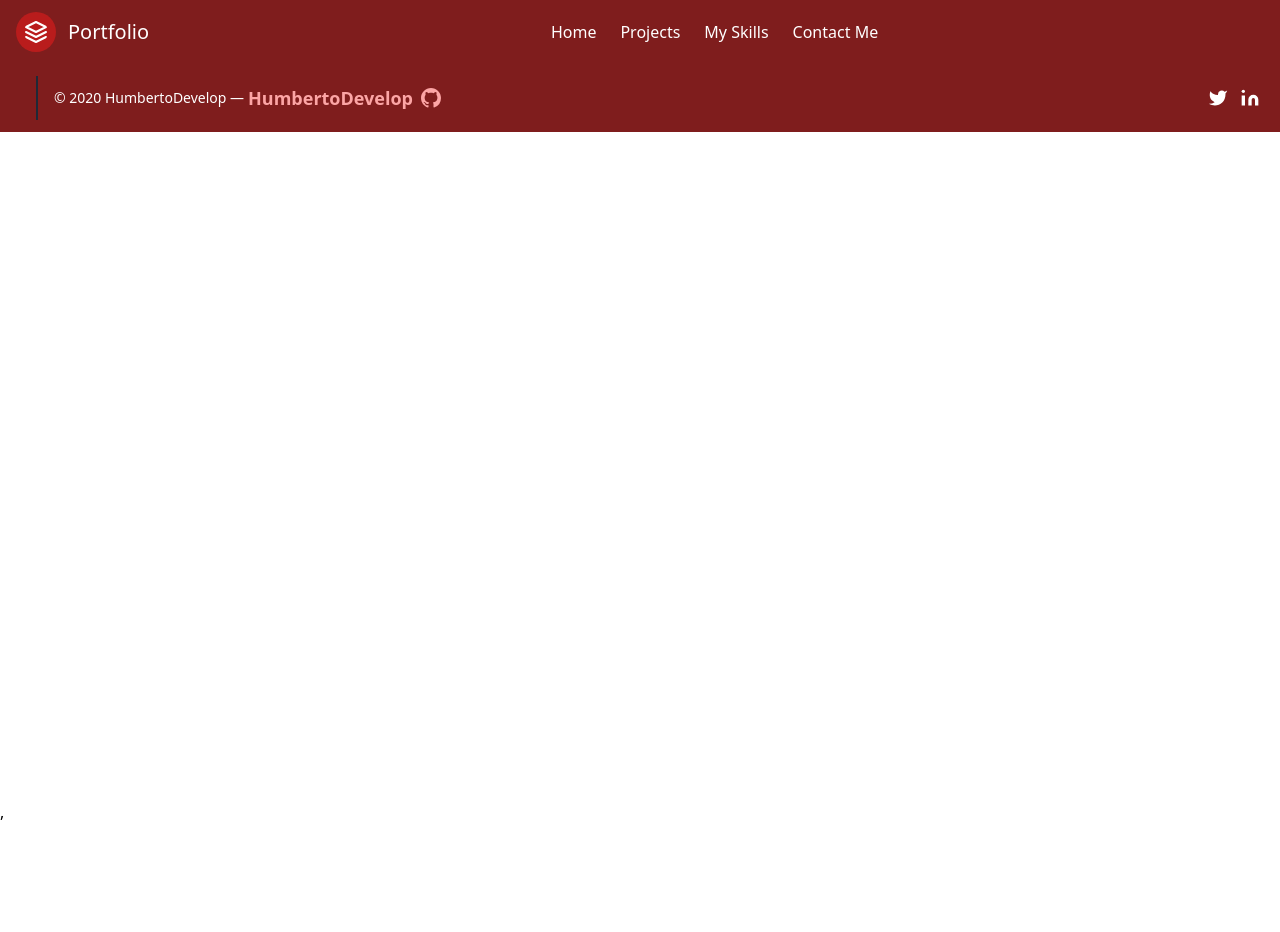
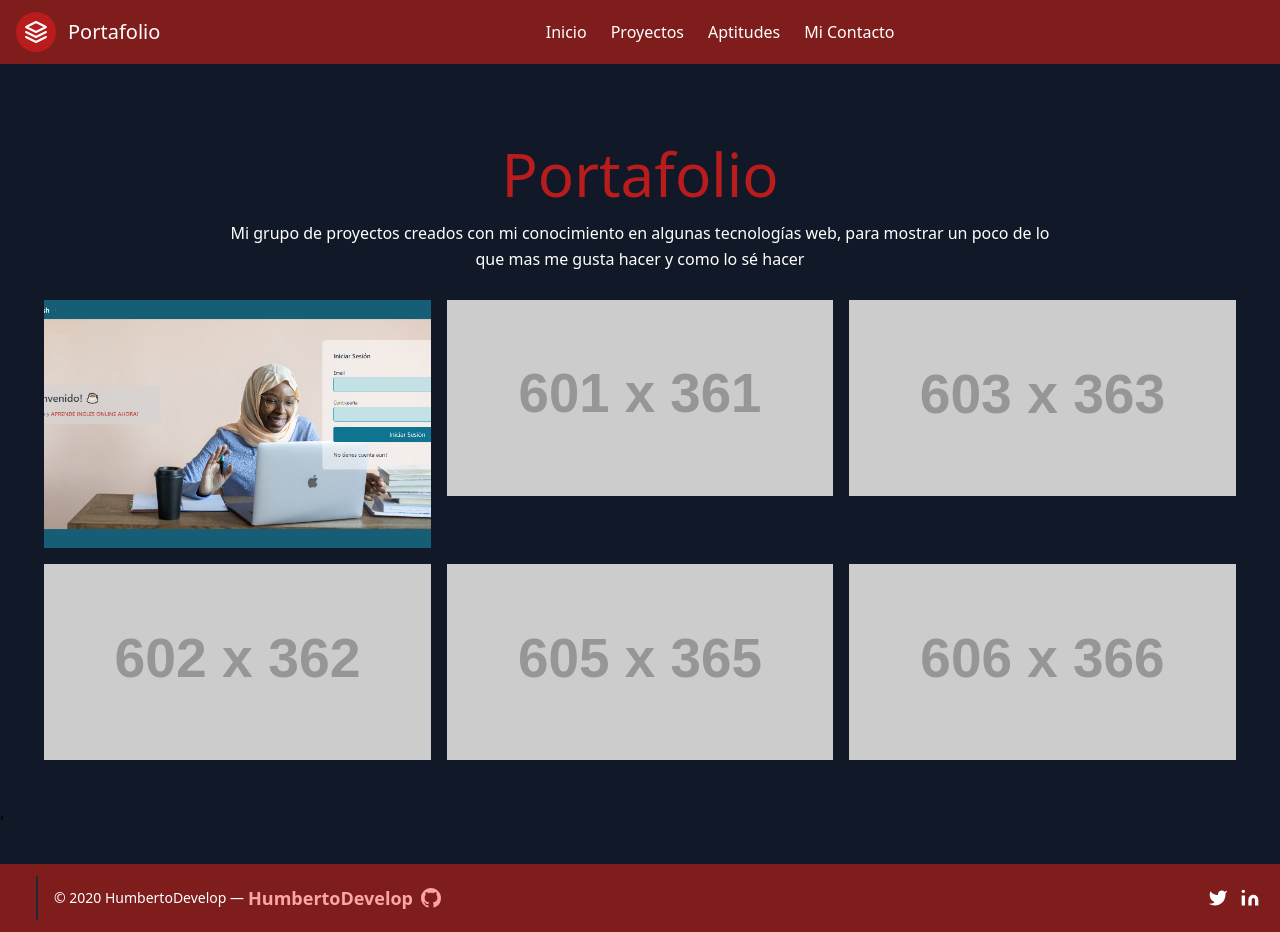
Before and after one commit to HumbertoDevelop/portafolio, a React (Create React App) app: page /proyectos in a window 1280 px wide. Before the commit the page ends 824 px from the top, so only its background shows below. Built offline with nearby package versions, Linux system fonts and the light colour scheme.

Commit message:
EndPoint 2

```diff
--- a/src/App.css
+++ b/src/App.css
@@ -1,9 +1,6 @@
-html, body {
-  margin:0px;
-  height:100%;
+/** @format */
+
+.App {
+	height: 100vh;
+	width: 100%;
 }
-
-.App{
-  height: 100vh;
-  width: 100%;
-}
--- a/src/App.js
+++ b/src/App.js
@@ -16,9 +16,9 @@ function App() {
 
 			<Routes>
 				<Route index path="/" element={<Home />} />
-				<Route index path="/projects" element={<Projects />} />
-				<Route index path="/skills" element={<Skills />} />
-				<Route index path="/contact-me" element={<Contact />} />
+				<Route index path="/proyectos" element={<Projects />} />
+				<Route index path="/aptitudes" element={<Skills />} />
+				<Route index path="/contactame" element={<Contact />} />
 			</Routes>
 			<Footer />
 		</div>
--- a/src/Components/Molecules/Footer.jsx
+++ b/src/Components/Molecules/Footer.jsx
@@ -25,7 +25,7 @@ const Footer = () => {
 					</a>
 				</p>
 				<span className="inline-flex sm:ml-auto sm:mt-0 mt-4 justify-center sm:justify-start">
-					<a href="/" className="ml-3 ">
+					<a href="https://twitter.com/Humbert47535406?t=Q-O4F6bcaULmk-97wsOa0A&s=09" target="_blank" rel="noreferrer" className="ml-3 ">
 						<svg
 							fill="currentColor"
 							strokeLinecap="round"
@@ -37,7 +37,7 @@ const Footer = () => {
 						</svg>
 					</a>
 
-					<a href="/" className="ml-3 ">
+					<a href="https://www.linkedin.com/in/humberto-garcía" target="_blank" rel="noreferrer" className="ml-3 ">
 						<svg
 							fill="currentColor"
 							stroke="currentColor"
--- a/src/Components/Molecules/Gallery.jsx
+++ b/src/Components/Molecules/Gallery.jsx
@@ -1,7 +1,7 @@
 /** @format */
 
 import React from "react";
-
+import proyecto1 from "../images/plataforma-de-cursos.png";
 const Gallery = () => {
 	return (
 		<section className="text-white bg-gray-900 body-font h-screen grid items-center">
@@ -13,36 +13,42 @@ const Gallery = () => {
 					<p className="lg:w-2/3 mx-auto leading-relaxed text-base">
 						Mi grupo de proyectos creados con mi conocimiento en algunas
 						tecnologías web, para mostrar un poco de lo que mas me gusta hacer y
-						como lo se hacer
+						como lo sé hacer
 					</p>
 				</div>
 				<div className="flex flex-wrap m-4">
-					<div className="lg:w-1/3 sm:w-1/2 p-4">
+					<div className="lg:w-1/3 sm:w-1/2 p-2 ">
 						<div className="flex relative">
 							<img
 								alt="gallery"
 								className="absolute inset-0 w-full h-full object-cover object-center"
-								src="https://dummyimage.com/600x360"
+								src={proyecto1}
 							/>
-							<div className="px-8 py-10 relative z-10 w-full border-4 border-gray-800 bg-red-900 opacity-0 hover:opacity-100">
-								<h1 className="title-font text-lg font-medium text-white mb-3">
-									Shooting Stars
-								</h1>
-								<p className="leading-relaxed">
-									Photo booth fam kinfolk cold-pressed sriracha leggings
-									jianbing microdosing tousled waistcoat.
-								</p>
-							</div>
+							<a
+								href="https://thirsty-fermi-be297c.netlify.app"
+								target="_blank"
+								rel="noreferrer">
+								<div className=" py-12  relative z-10 w-full border-4 border-gray-800 bg-red-900 opacity-0 hover:opacity-100">
+									<h1 className="title-font text-lg font-medium text-white mb-3">
+										Plataforma de cursos en linea
+									</h1>
+									<p className="leading-relaxed">
+										Una plataforma de cursos y especialidades de idiomas, esta
+										plataforma te permite agregar los cursos que quieras a tu
+										carrito de compras y comprar los cursos que desees.
+									</p>
+								</div>
+							</a>
 						</div>
 					</div>
-					<div className="lg:w-1/3 sm:w-1/2 p-4">
-						<div className="flex relative">
+					<div className="lg:w-1/3 sm:w-1/2 p-2 ">
+						<div className="flex relative h-50">
 							<img
 								alt="gallery"
 								className="absolute inset-0 w-full h-full object-cover object-center"
 								src="https://dummyimage.com/601x361"
 							/>
-							<div className="px-8 py-10 relative z-10 w-full border-4 border-gray-800 bg-red-900 opacity-0 hover:opacity-100">
+							<div className="py-12 relative z-10 w-full border-4 border-gray-800 bg-red-900 opacity-0 hover:opacity-100">
 								<h1 className="title-font text-lg font-medium text-white mb-3">
 									The Catalyzer
 								</h1>
@@ -53,14 +59,14 @@ const Gallery = () => {
 							</div>
 						</div>
 					</div>
-					<div className="lg:w-1/3 sm:w-1/2 p-4">
+					<div className="lg:w-1/3 sm:w-1/2 p-2">
 						<div className="flex relative">
 							<img
 								alt="gallery"
 								className="absolute inset-0 w-full h-full object-cover object-center"
 								src="https://dummyimage.com/603x363"
 							/>
-							<div className="px-8 py-10 relative z-10 w-full border-4 border-gray-800 bg-red-900 opacity-0 hover:opacity-100">
+							<div className="py-12 relative z-10 w-full border-4 border-gray-800 bg-red-900 opacity-0 hover:opacity-100">
 								<h1 className="title-font text-lg font-medium text-white mb-3">
 									The 400 Blows
 								</h1>
@@ -71,14 +77,14 @@ const Gallery = () => {
 							</div>
 						</div>
 					</div>
-					<div className="lg:w-1/3 sm:w-1/2 p-4">
+					<div className="lg:w-1/3 sm:w-1/2 p-2">
 						<div className="flex relative">
 							<img
 								alt="gallery"
 								className="absolute inset-0 w-full h-full object-cover object-center"
 								src="https://dummyimage.com/602x362"
 							/>
-							<div className="px-8 py-10 relative z-10 w-full border-4 border-gray-800 bg-red-900 opacity-0 hover:opacity-100">
+							<div className="py-12 relative z-10 w-full border-4 border-gray-800 bg-red-900 opacity-0 hover:opacity-100">
 								<h1 className="title-font text-lg font-medium text-white mb-3">
 									Neptune
 								</h1>
@@ -89,14 +95,14 @@ const Gallery = () => {
 							</div>
 						</div>
 					</div>
-					<div className="lg:w-1/3 sm:w-1/2 p-4">
+					<div className="lg:w-1/3 sm:w-1/2 p-2">
 						<div className="flex relative">
 							<img
 								alt="gallery"
 								className="absolute inset-0 w-full h-full object-cover object-center"
 								src="https://dummyimage.com/605x365"
 							/>
-							<div className="px-8 py-10 relative z-10 w-full border-4 border-gray-800 bg-red-900 opacity-0 hover:opacity-100">
+							<div className="py-12 relative z-10 w-full border-4 border-gray-800 bg-red-900 opacity-0 hover:opacity-100">
 								<h1 className="title-font text-lg font-medium text-white mb-3">
 									Holden Caulfield
 								</h1>
@@ -107,14 +113,14 @@ const Gallery = () => {
 							</div>
 						</div>
 					</div>
-					<div className="lg:w-1/3 sm:w-1/2 p-4">
+					<div className="lg:w-1/3 sm:w-1/2 p-2">
 						<div className="flex relative">
 							<img
 								alt="gallery"
 								className="absolute inset-0 w-full h-full object-cover object-center"
 								src="https://dummyimage.com/606x366"
 							/>
-							<div className="px-8 py-10 relative z-10 w-full border-4 border-gray-800 bg-red-900 opacity-0 hover:opacity-100">
+							<div className="py-12 relative z-10 w-full border-4 border-gray-800 bg-red-900 opacity-0 hover:opacity-100">
 								<h1 className="title-font text-lg font-medium text-white mb-3">
 									Alper Kamu
 								</h1>
--- a/src/Components/Molecules/Header.jsx
+++ b/src/Components/Molecules/Header.jsx
@@ -21,13 +21,13 @@ const Header = () => {
 						viewBox="0 0 24 24">
 						<path d="M12 2L2 7l10 5 10-5-10-5zM2 17l10 5 10-5M2 12l10 5 10-5"></path>
 					</svg>
-					<span className="ml-3 text-xl">Portfolio </span>
+					<span className="ml-3 text-xl">Portafolio </span>
 				</a>
 				<nav className="md:ml-auto md:mr-auto flex flex-wrap items-center text-base justify-center gap-6">
-					<NavLink to="/">Home</NavLink>
-					<NavLink to="/projects">Projects</NavLink>
-					<NavLink to="/skills">My Skills</NavLink>
-					<NavLink to="/contact-me">Contact Me</NavLink>
+					<NavLink to="/">Inicio</NavLink>
+					<NavLink to="/proyectos">Proyectos</NavLink>
+					<NavLink to="/aptitudes">Aptitudes</NavLink>
+					<NavLink to="/contactame">Mi Contacto</NavLink>
 				</nav>
 			</div>
 		</header>
--- a/src/Components/Pages/Home.jsx
+++ b/src/Components/Pages/Home.jsx
@@ -12,7 +12,7 @@ const Home = () => {
 						Humberto García
 					</h1>
 					<p className="mb-8 text-white leading-relaxed font-semibold">
-						Soy un disarrolador web que se encuenta iniciando su propio camino en el mundo profesional. Mi pasión es programar. Cuando se trata de estar frente del ordenador creando paginas web o analizando problemas de maquetación, es todo un gusto para mi, dejame ayudarte con mi experiencía y conociemiento. Siempre busco retos que me hagas crecer!!.
+						Soy un disarrolador web que se encuenta iniciando su propio camino en el mundo profesional. Mi pasión es programar. Cuando se trata de estar frente del ordenador creando paginas web o analizando problemas de maquetación, es todo un gusto para mi, dejame ayudarte con mi experiencía y conociemiento. Siempre busco retos que me hagan crecer!!.
 					</p>
 					<div className="flex justify-center">
 						<NavLink to="/contact-me">
--- a/src/Components/Pages/Skills.jsx
+++ b/src/Components/Pages/Skills.jsx
@@ -8,7 +8,7 @@ const Skills = () => {
 			<div className="container px-5  mx-auto">
 				<div className="text-center mb-20">
 					<h1 className=" text-3xl sm:text-6xl font-bold text-center title-font text-red-700 mb-4">
-						Strong Skills
+						Aptitudes Fuertes
 					</h1>
 				</div>
 				<div className="flex flex-wrap lg:w-4/5 sm:mx-auto sm:mb-2 -mx-2">
```
Also changed, not shown: package.json (+2 -6 lines), src/Components/images/plataforma-de-cursos.png (added), 1 other file (tests, documents, lock files or other folders).
